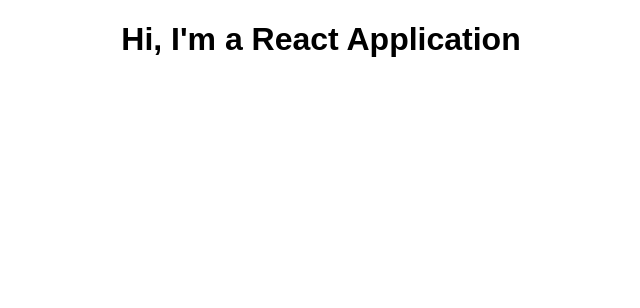
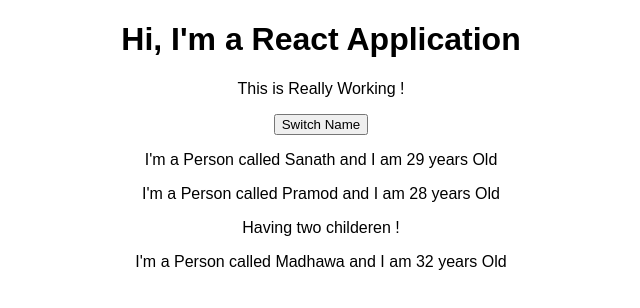
Before and after one commit to nsasika/reactGarage, a React (Create React App) app: page / in a window 1280 px wide. Shown: the top 308 px of the page, without its empty margins (319-959 px from the left). Built offline with nearby package versions, Linux system fonts and the light colour scheme.

Commit message:
Person component built with state dynamically

```diff
--- a/src/App.js
+++ b/src/App.js
@@ -1,13 +1,32 @@
-import React, { Component } from 'react';
+import React, {Component} from 'react';
 import './App.css';
+import Person from './Person/Person'
 
 class App extends Component {
+
+    state = {
+        persons:[
+            {name: "Sanath", age: "29"},
+            {name: "Pramod", age: "28"},
+            {name: "Madhawa", age: "32"}
+        ]
+    }
+
     render() {
         return (
             <div className="App">
                 <h1>Hi, I'm a React Application</h1>
+                <p>This is Really Working !</p>
+                <button>Switch Name</button>
+                <Person name={this.state.persons[0].name} age={this.state.persons[0].age}/>
+                <Person name={this.state.persons[1].name} age={this.state.persons[1].age}>Having two childeren !</Person>
+                <Person name={this.state.persons[2].name}age={this.state.persons[2].age}/>
             </div>
         );
+
+        /*return React.createElement('div',{className: 'App'},React.createElement('h1',null,'Hi, I\'m a React Application'))
+        * this is the reason why we use JSX in react.this createElement method may be much complex and hard to use
+        * */
     }
 }
 
--- /dev/null
+++ b/src/Person/Person.js
@@ -0,0 +1,17 @@
+import React from 'react'
+
+const person = (props) => {
+    return (
+        <div>
+            <p>I'm a Person called {props.name} and I am {props.age} years Old</p>
+            <p>{props.children}</p>
+        </div>
+    )
+}
+
+/*here we passed props and children.we passed children where it may be a text,list or any object.see the inspect to see
+* the props.children in browser.
+* normaly use lowerCase names to name components(starting with lCase)
+* */
+
+export default person;
```
Lines whose indentation alone changed are shown as unchanged.
